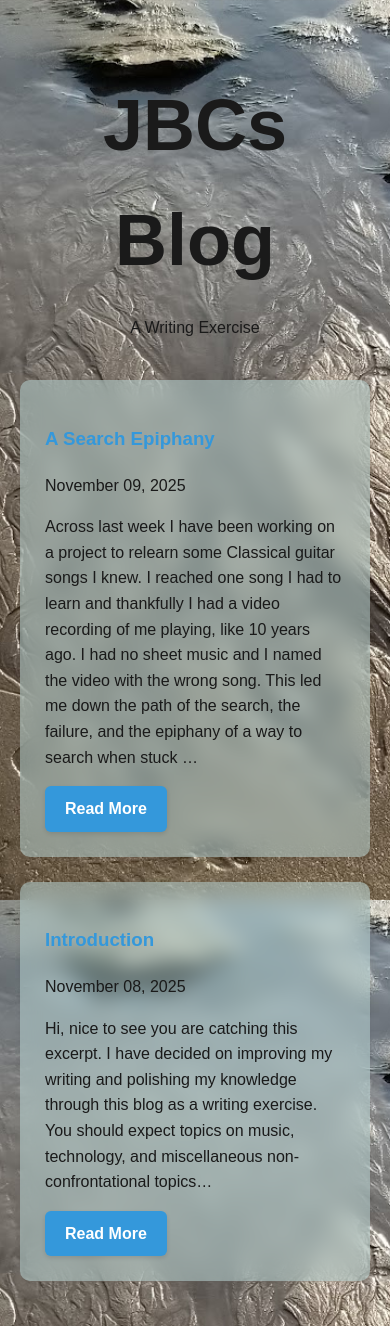
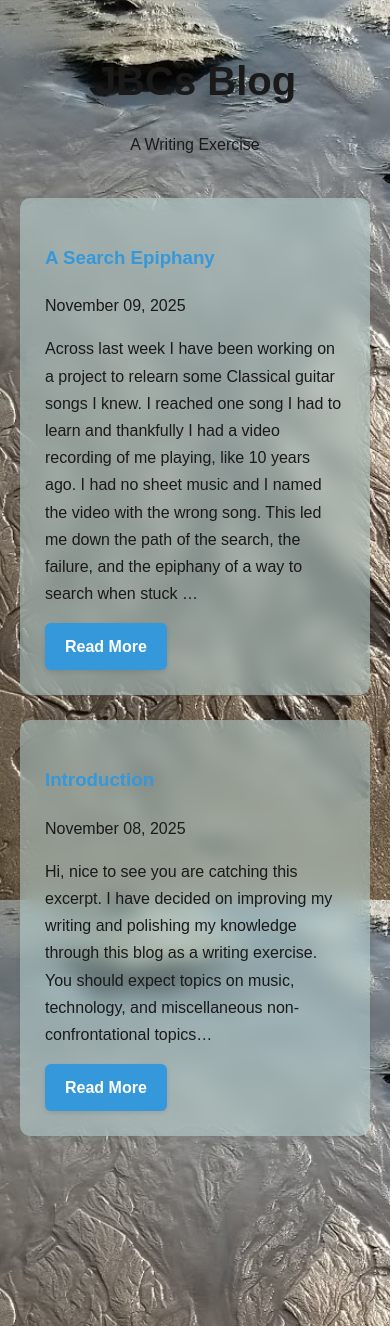
Before and after one commit to jeffbr96/jbc.github.io, a Jekyll site: the page built from index.html, in a window 390 px wide. Built offline with Jekyll 4.4.1, drawn with Linux system fonts in a browser that asks for light colours.

Commit message:
Fix: mobile readability

```diff
--- a/assets/css/style.scss
+++ b/assets/css/style.scss
@@ -196,3 +196,30 @@
   flex: 1;
   text-align: center;
 }
+
+/* Media Queries for Responsive Design */
+@media screen and (max-width: 800px) {
+  .wrapper {
+    padding-right: 15px;
+    padding-left: 15px;
+  }
+
+  header h1 {
+    font-size: 3em;
+  }
+
+  body {
+    font-size: 18px;
+    line-height: 1.7;
+  }
+}
+
+@media screen and (max-width: 500px) {
+  header h1 {
+    font-size: 2.5em;
+  }
+
+  body {
+    font-size: 16px;
+  }
+}
```
Also changed, not shown: 3 other files.
